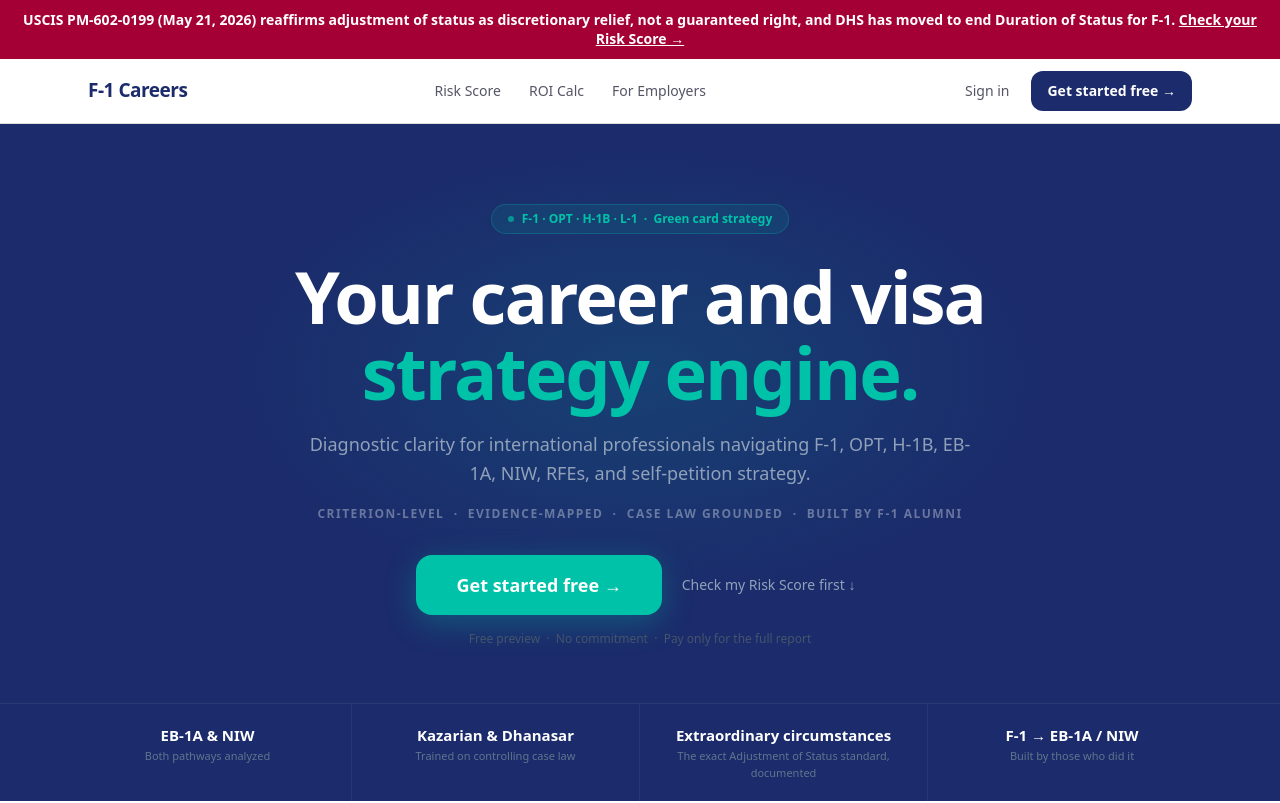
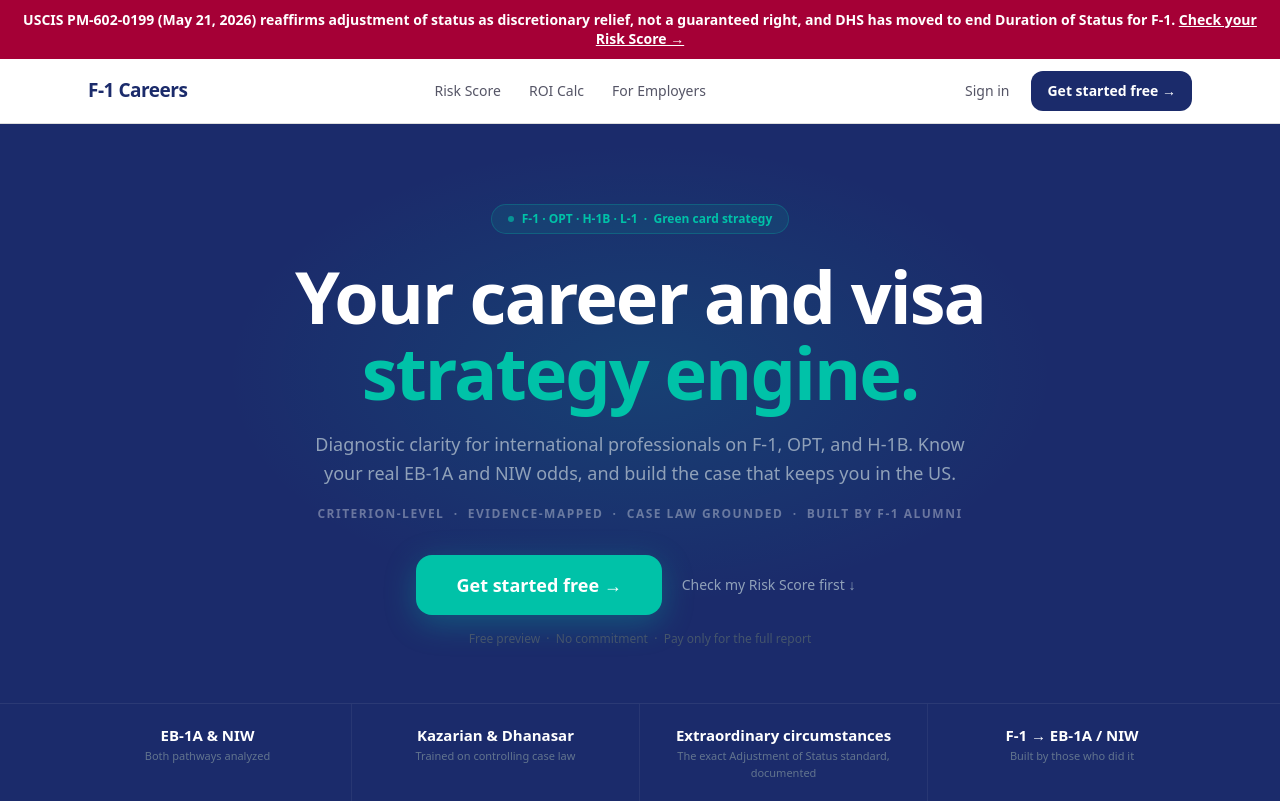
Before and after one commit to marambo-code/F-1Careers, a Next.js app: page / in a window 1280 px wide. Shown: the top 803 px of the page. Built offline with nearby package versions, Linux system fonts and the light colour scheme; no server answers.

Commit message:
Homepage hero: blended subhead (diagnostic clarity + know your odds + build the case)

```diff
--- a/app/page.tsx
+++ b/app/page.tsx
@@ -67,7 +67,7 @@ export default async function Home() {
           </h1>
 
           <p className="text-base sm:text-lg text-slate-400 max-w-2xl mx-auto leading-relaxed mb-4">
-            Diagnostic clarity for international professionals navigating F-1, OPT, H-1B, EB-1A, NIW, RFEs, and self-petition strategy.
+            Diagnostic clarity for international professionals on F-1, OPT, and H-1B. Know your real EB-1A and NIW odds, and build the case that keeps you in the US.
           </p>
 
           <p className="text-[12px] font-bold tracking-[1.5px] uppercase text-white/35 mb-8">
```
Also changed, not shown: 1 other file (tests, documents, lock files or other folders).
